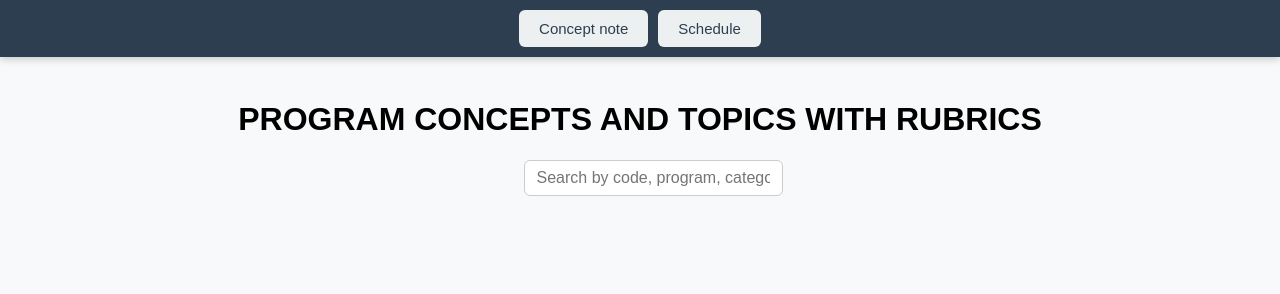
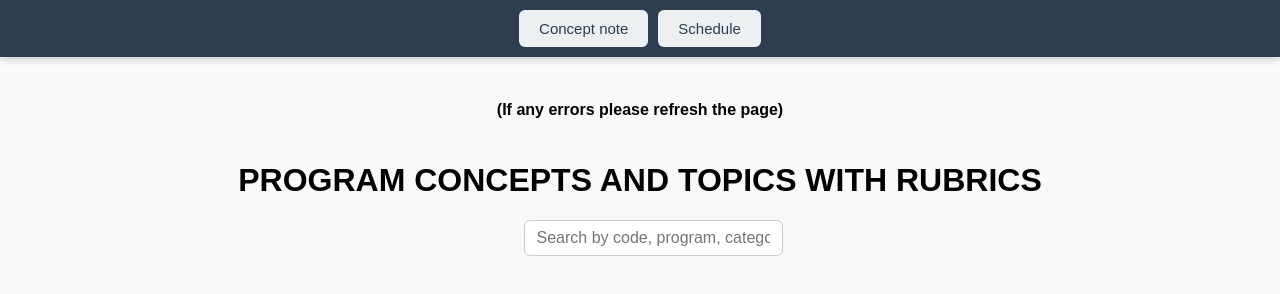
Before and after one commit to Mkmishal/artsfest, a plain HTML site: page index.html in a window 1280 px wide. Drawn offline with Linux system fonts and the light colour scheme.

Commit message:
Update index.html

```diff
--- a/index.html
+++ b/index.html
@@ -194,6 +194,7 @@ h3 {
 
 <div id="conceptnotepage" style="display: block;">
     <div class="conceptnotehead">
+        <h4>(If any errors please refresh the page)</h4>
         <h1>PROGRAM CONCEPTS AND TOPICS WITH RUBRICS</h1>
         <!-- Search box -->
             <div class="search-box">
```
